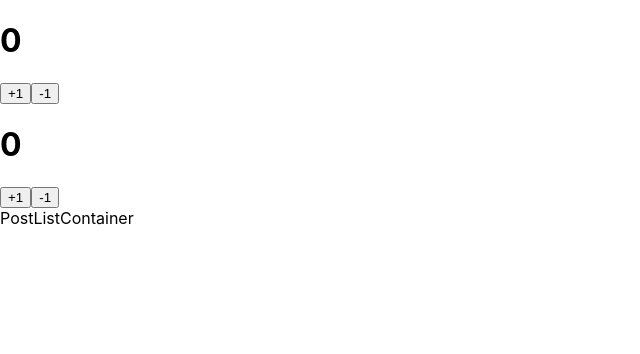
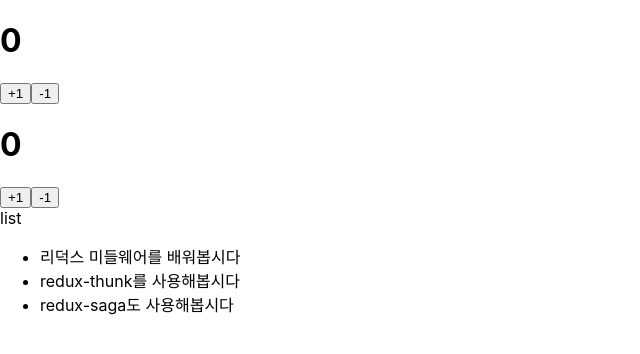
Before and after one commit to ChaeSangJung/learn-redux-middleware, a React (Create React App) app: page / in a window 1280 px wide. Shown: the top 354 px of the page, without its empty margins (0-640 px from the left). Built offline with nearby package versions, Linux system fonts and the light colour scheme.

Commit message:
5. redux-thunk로 프로미스 포스트 목록 구현하기

```diff
--- a/src/components/PostList.js
+++ b/src/components/PostList.js
@@ -1,14 +1,17 @@
 import React from "react";
 
-const PostList = ({ posts }) => {
+const PostList = ({ data, loading }) => {
     return (
-        <ul>
-            {posts.map((post)=>(
-                <li key={post.id}>
-                    {post.title}
-                </li>
-            ))}
-        </ul>
+        <>
+            <div>list</div>
+            {loading ? <p>Loading</p> :
+                <ul>
+                    {data && data.map(datum =>
+                        <li key={datum.id}>{datum.title}</li>
+                    )}
+                </ul>
+            }
+        </>
     )
 };
 
--- a/src/components/PostListContainer.js
+++ b/src/components/PostListContainer.js
@@ -1,8 +1,20 @@
-import React from "react";
+import React, { useEffect } from "react";
+import { useSelector, useDispatch } from "react-redux";
+import { getPosts } from "../modules/posts";
+import PostList from "./PostList";
 
 const PostListContainer = () => {
+    const { posts : { posts : { data, error, loading } } } = useSelector(state => state);
+    const dispatch = useDispatch();
+
+    useEffect(()=>{
+        dispatch(getPosts());
+    },[dispatch]);
+
     return (
-        <div>PostListContainer</div>
+        error ?
+            <p>error</p>
+            : <PostList data={data} loading={loading} />
     )
 };
 
--- a/src/lib/asyncUtils.js
+++ b/src/lib/asyncUtils.js
@@ -2,7 +2,7 @@
     const [SUCESS, ERROR] = [`${type}_SUCESS`,`${type}_ERROR`];
 
     return param => async dispatch => {
-        dispatch(type, param);
+        dispatch({type, param});
         try {
             const payload = await promiseCreator(param);
             dispatch({ type: SUCESS, payload });
```
